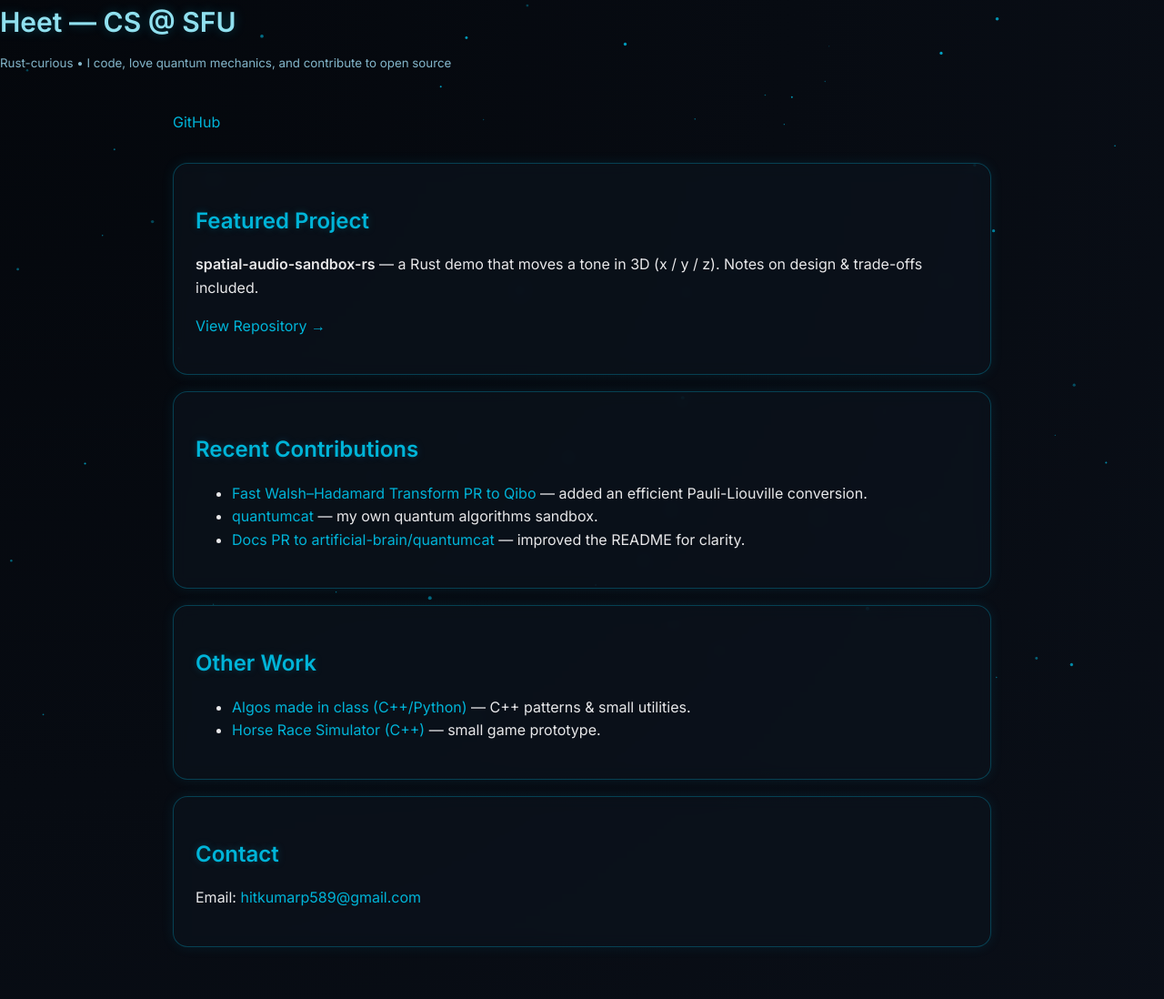
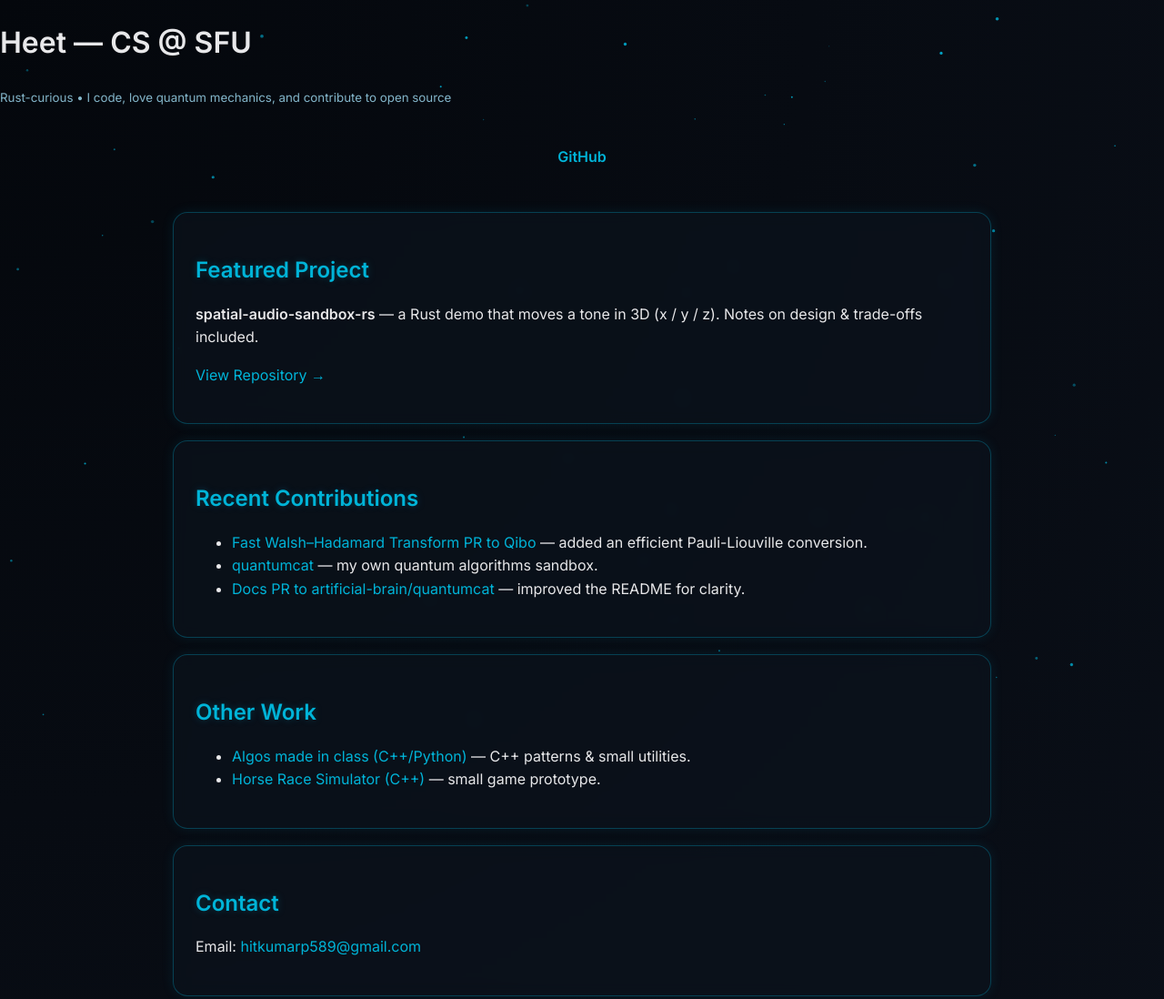
Before and after one commit to H33T589/H33T589.github.io, a plain HTML site: page index.html in a window 1280 px wide. Shown: the top 1098 px of the page at 91% size. Drawn offline with Linux system fonts and the light colour scheme.

Commit message:
Update styles.css

```diff
--- a/styles.css
+++ b/styles.css
@@ -30,36 +30,45 @@ body {
   background: transparent;
 }
 
+/* --- Centered Header --- */
 header {
   display: flex;
-  justify-content: space-between;
+  flex-direction: column;
   align-items: center;
-  margin-bottom: 32px;
+  justify-content: center;
+  text-align: center;
+  margin-bottom: 48px;
 }
 
-h1 {
-  font-size: 30px;
-  margin: 0 0 8px;
+header h1 {
+  font-size: 36px;
+  margin: 0;
   color: #90E0EF;
-  text-shadow: 0 0 12px rgba(0, 180, 216, 0.3);
+  text-shadow: 0 0 14px rgba(0, 180, 216, 0.35);
+  letter-spacing: 0.5px;
 }
 
-h2 {
-  color: #00B4D8;
-  margin-bottom: 10px;
-  text-shadow: 0 0 8px rgba(0, 180, 216, 0.25);
+header small {
+  margin-top: 10px;
+  font-size: 15px;
+  color: #A3E1F9;
+  opacity: 0.9;
 }
 
-a {
+/* Center the GitHub link under header */
+header a {
+  margin-top: 14px;
   color: #00B4D8;
   text-decoration: none;
-  transition: color 0.3s ease, text-shadow 0.3s ease;
+  font-weight: 600;
+  transition: 0.3s ease;
 }
-a:hover {
+header a:hover {
   color: #90E0EF;
-  text-shadow: 0 0 12px #90E0EF;
+  text-shadow: 0 0 10px #90E0EF;
 }
 
+/* --- Card styling --- */
 .card {
   background: rgba(12, 20, 30, 0.6);
   border: 1px solid rgba(0, 180, 216, 0.3);
@@ -75,12 +84,29 @@ a:hover {
   box-shadow: 0 0 24px rgba(0, 180, 216, 0.3);
 }
 
+h2 {
+  color: #00B4D8;
+  margin-bottom: 10px;
+  text-shadow: 0 0 8px rgba(0, 180, 216, 0.25);
+}
+
+/* --- Links --- */
+a {
+  color: #00B4D8;
+  text-decoration: none;
+  transition: color 0.3s ease, text-shadow 0.3s ease;
+}
+a:hover {
+  color: #90E0EF;
+  text-shadow: 0 0 12px #90E0EF;
+}
+
 small {
   opacity: 0.8;
   color: #A3E1F9;
 }
 
-/* Fade-in animation */
+/* --- Fade-in animation --- */
 .fade-in {
   opacity: 0;
   transform: translateY(20px);
@@ -92,7 +118,7 @@ small {
   to { opacity: 1; transform: translateY(0); }
 }
 
-/* Theme toggle button */
+/* --- Theme toggle button --- */
 #theme-toggle {
   background: none;
   border: 1px solid rgba(0, 180, 216, 0.4);
@@ -108,7 +134,7 @@ small {
   box-shadow: 0 0 10px #00B4D8;
 }
 
-/* Light theme */
+/* --- Light Theme --- */
 body.light {
   background: linear-gradient(120deg, #EAF8FF, #D7F0FF);
   color: #1a1a1a;
@@ -123,3 +149,7 @@ body.light h2,
 body.light a {
   color: #0077B6;
 }
+body.light header small {
+  color: #0077B6;
+  opacity: 0.8;
+}
```
